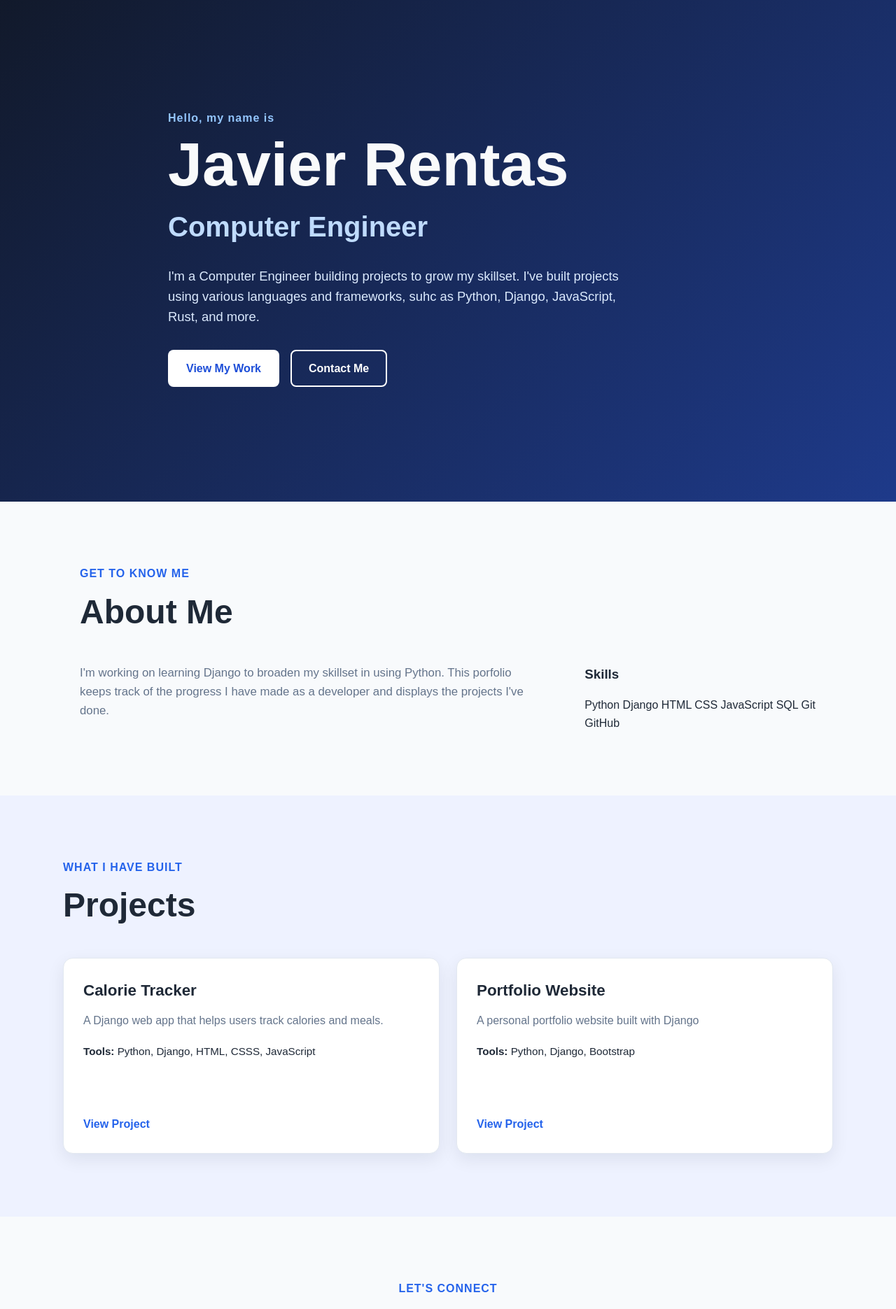
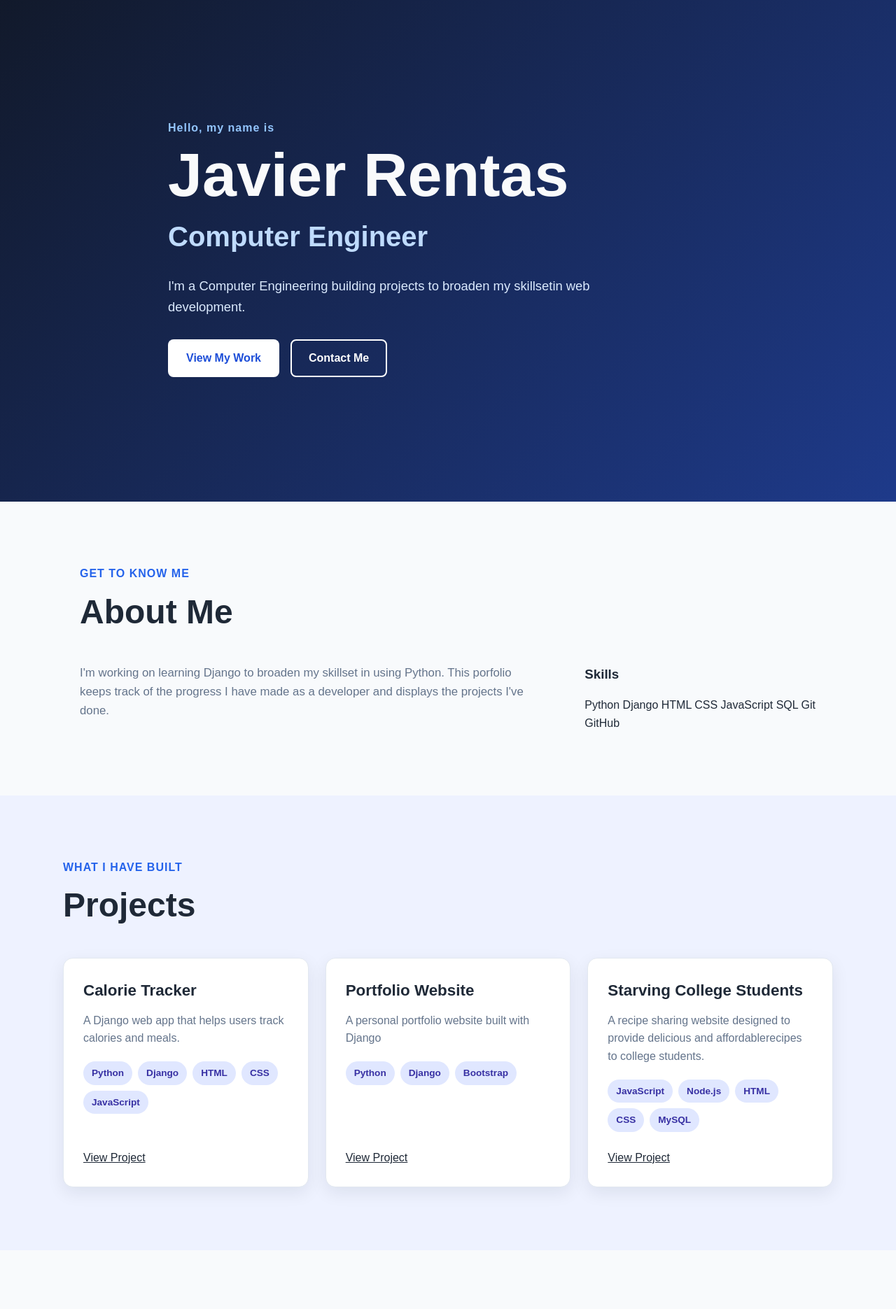
Before and after one commit to jrentas13/Django-Web-App, a Django app: page / in a window 1280 px wide. Shown: the part 83-1954 px from the top of the page at 70% size. Run offline with Django 5.2, Linux system fonts and the light colour scheme.

Commit message:
Made the website able to load the projects dynamically through Django. Updated Sprint Log

```diff
--- a/folio/static/folio/style.css
+++ b/folio/static/folio/style.css
@@ -290,18 +290,36 @@ img {
 }
 
 .project-tools {
+    display: flex;
+    flex-wrap: wrap;
+    gap: 8px;
     margin-top: 20px;
-    font-size: 0.95rem;
+}
+
+.tool-badge {
+    display: inline-block;
+    padding: 6px 12px;
+    border-radius: 999px;
+    background-color: #e0e7ff;
+    color: #3730a3;
+    font-size: 0.85rem;
+    font-weight: 700;
 }
 
 .project-link {
+    display: flex;
+    flex-wrap: wrap;
+    gap: 16px;
     margin-top: 24px;
+}
+
+.project-link a {
     color: var(--primary);
     font-weight: 700;
     text-decoration: none;
 }
 
-.project-link:hover {
+.project-link a:hover {
     text-decoration: underline;
 }
 
--- a/folio/templates/folio/homepage.html
+++ b/folio/templates/folio/homepage.html
@@ -36,9 +36,7 @@
                 <h1>{{ name }}</h1>
                 <h2>{{ title }}</h2>
                 <p class="hero-description">
-                    I'm a Computer Engineer building projects to grow my skillset.
-                    I've built projects using various languages and frameworks, suhc as Python, Django,
-                    JavaScript, Rust, and more.
+                    {{ introduction }}
                 </p>
                 <div class="hero-buttons">
                     <a class="button project-button" href="#projects">View My Work</a>
@@ -93,15 +91,30 @@
                             <div class="project-card-content">
                                 <h3>{{ project.title }}</h3>
                                 <p class="project-description">{{ project.description }}</p>
-                                <p class="project-tools"><strong>Tools:</strong> {{ project.tools }}</p>
+                                <p class="project-tools">
+                                    {% for tool in project.tools %}
+                                        <span class="tool-badge">{{ tool }}</span>
+                                    {% endfor %}
                             </div>
 
-                            <a
-                                class="project-link"
-                                href="{{ project.link }}"
-                                target="_blank"
-                                rel="noopener noreferrer"
-                            >View Project</a>
+                            <div class="projects-links">
+                                {% if project.github_url %}
+                                    <a
+                                        class="project-link"
+                                        href="{{ project.github_url }}"
+                                        target="_blank"
+                                        rel="noopener noreferrer"
+                                    >View Project</a>
+                                {% endif %}
+
+                                {% if project.live_url %}
+                                    <a
+                                        href="{{ project.live_url }}"
+                                        target="_blank"
+                                        rel="noopener noreferrer"
+                                    >Live Website</a>
+                                {% endif %}
+                            </div>
                         </article>
                     {% empty %}
                         <p>No projects have been added yet.</p>
--- a/folio/views.py
+++ b/folio/views.py
@@ -6,21 +6,33 @@ def homepage(request):
     projects = [
         {
             "title": "Calorie Tracker",
-            "description": "A Django web app that helps users track calories and meals.",
-            "tools": "Python, Django, HTML, CSSS, JavaScript",
-            "link": "#"
+            "description": ("A Django web app that helps users track calories and meals."),
+            "tools": ["Python", "Django", "HTML", "CSS", "JavaScript"],
+            "github_url": "https://github.com/abitsma/Health_App",
+            "live_url": ""
         },
         {
             "title": "Portfolio Website",
-            "description": "A personal portfolio website built with Django",
-            "tools": "Python, Django, Bootstrap",
-            "link": "#",
+            "description": ("A personal portfolio website built with Django"),
+            "tools": ["Python", "Django", "Bootstrap"],
+            "github_url": "https://github.com/jrentas13/Django-Web-App",
+            "live_url": ""
         },
+        {
+            "title": "Starving College Students",
+            "description": ("A recipe sharing website designed to provide delicious and affordable"
+            "recipes to college students."),
+            "tools": ["JavaScript", "Node.js", "HTML", "CSS", "MySQL"],
+            "github_url": "https://github.com/jrentas13/Starving-College-Students",
+            "live_url": ""
+        }
     ]
 
     context = {
         "name": "Javier Rentas",
         "title": "Computer Engineer",
+        "introduction": ("I'm a Computer Engineering building projects to broaden my skillset"
+        "in web development."),
         "projects": projects,
     }
 
```
Also changed, not shown: sprint2_log.md (+1 -1 lines).
